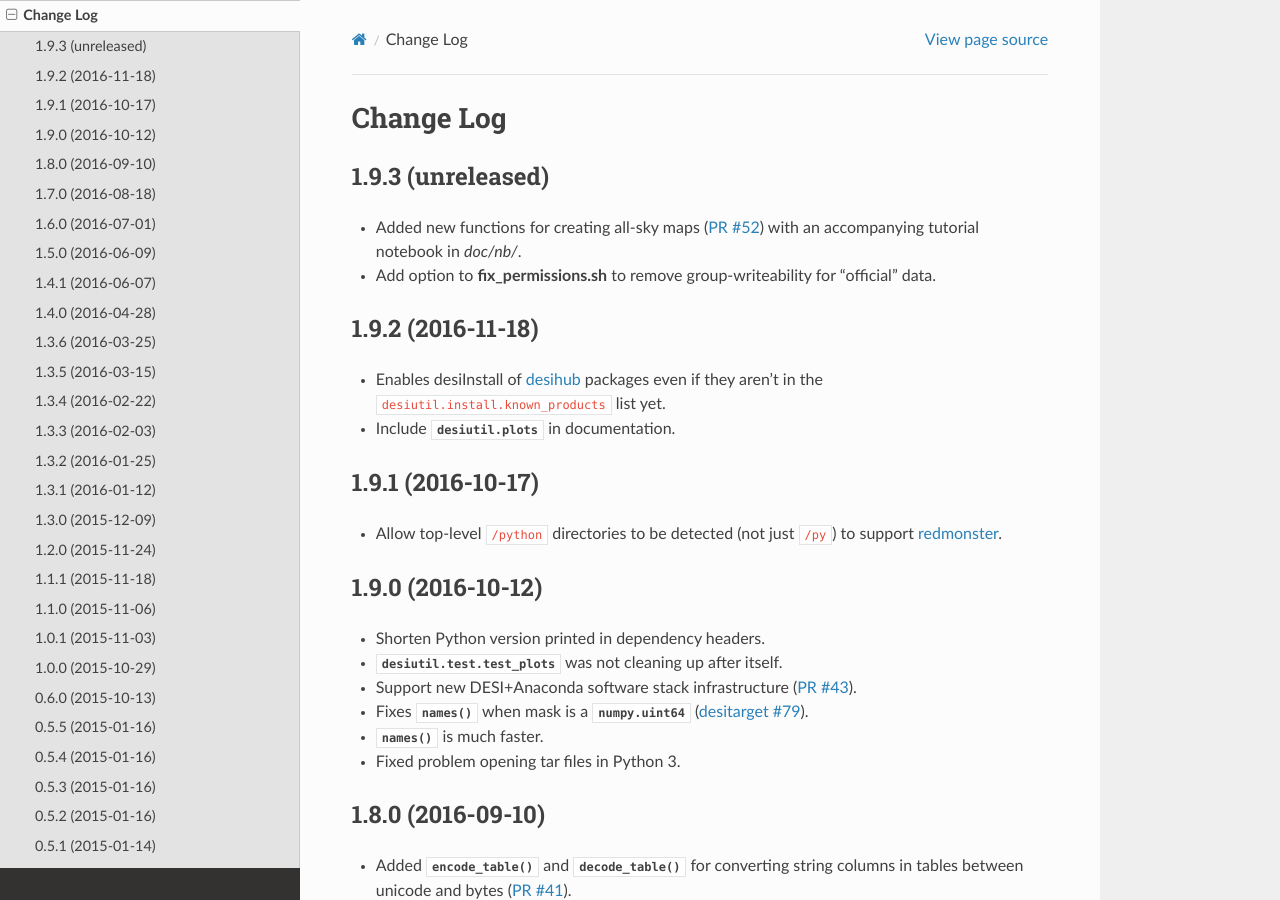
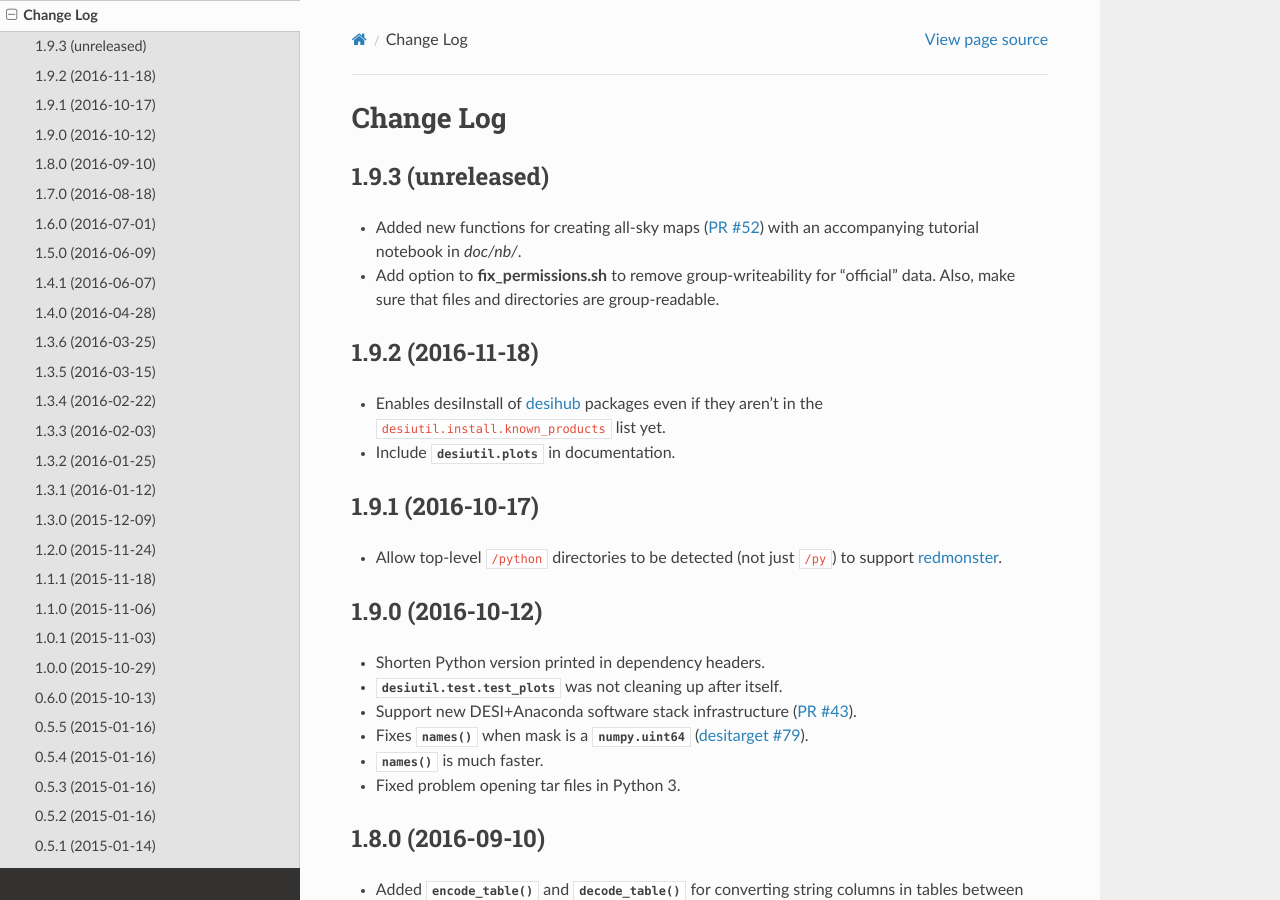
Before and after one commit to desihub/desiutil, a Sphinx documentation site: the page built from doc/changes.rst, in a window 1280 px wide and 900 px high. Built offline with Sphinx 7.4.7 and the Read the Docs theme 2.0.0, drawn with Linux system fonts in a browser that asks for light colours.

Commit message:
check for group-readability

```diff
--- a/doc/changes.rst
+++ b/doc/changes.rst
@@ -6,7 +6,8 @@ Change Log
 ------------------
 
 * Added new functions for creating all-sky maps (`PR #52`_) with an accompanying tutorial notebook in `doc/nb/`.
-* Add option to :command:`fix_permissions.sh` to remove group-writeability for "official" data.
+* Add option to :command:`fix_permissions.sh` to remove group-writeability for
+  "official" data. Also, make sure that files and directories are group-readable.
 
 .. _`PR #52`: https://github.com/desihub/desiutil/pull/52
 
```
Also changed, not shown: 1 other file.
